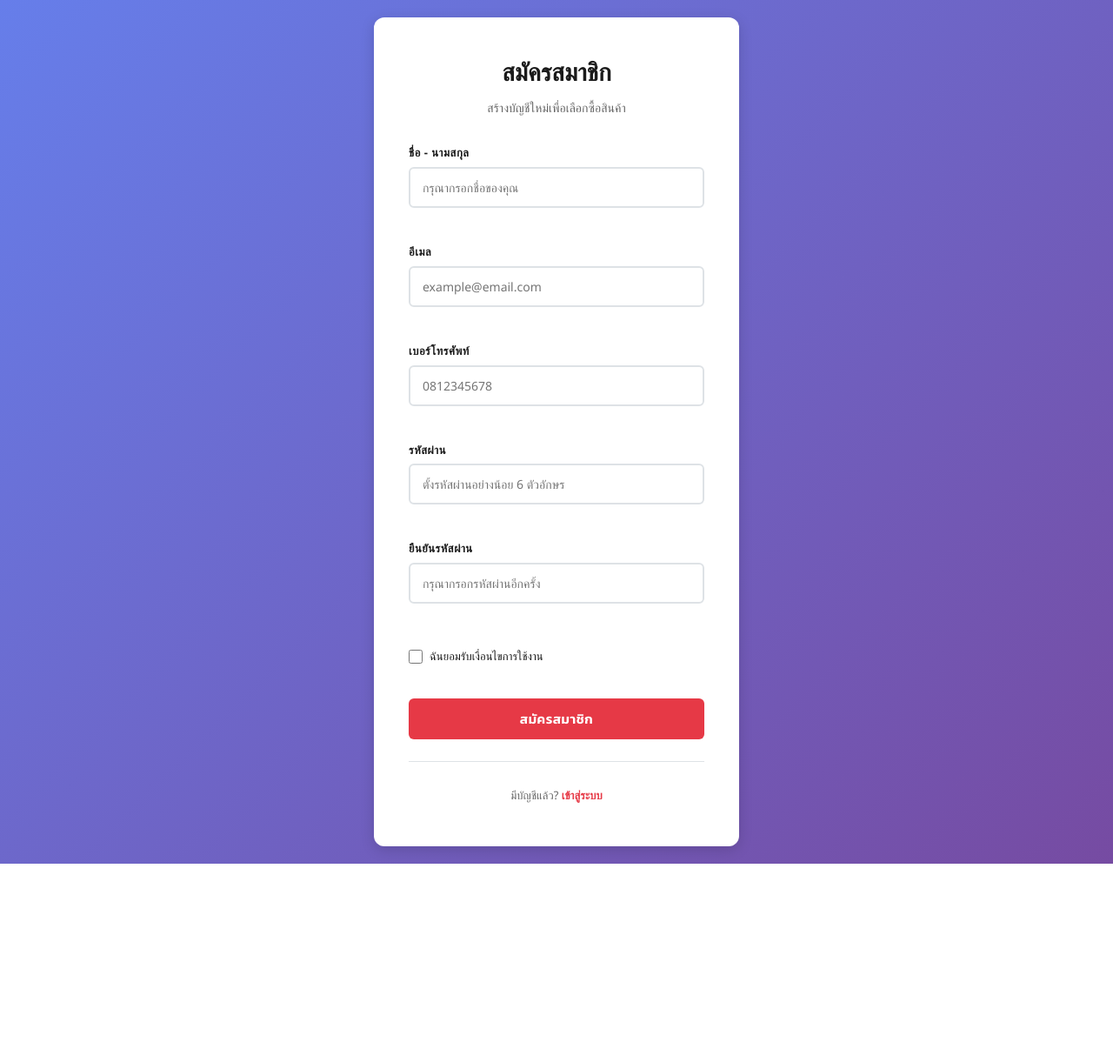
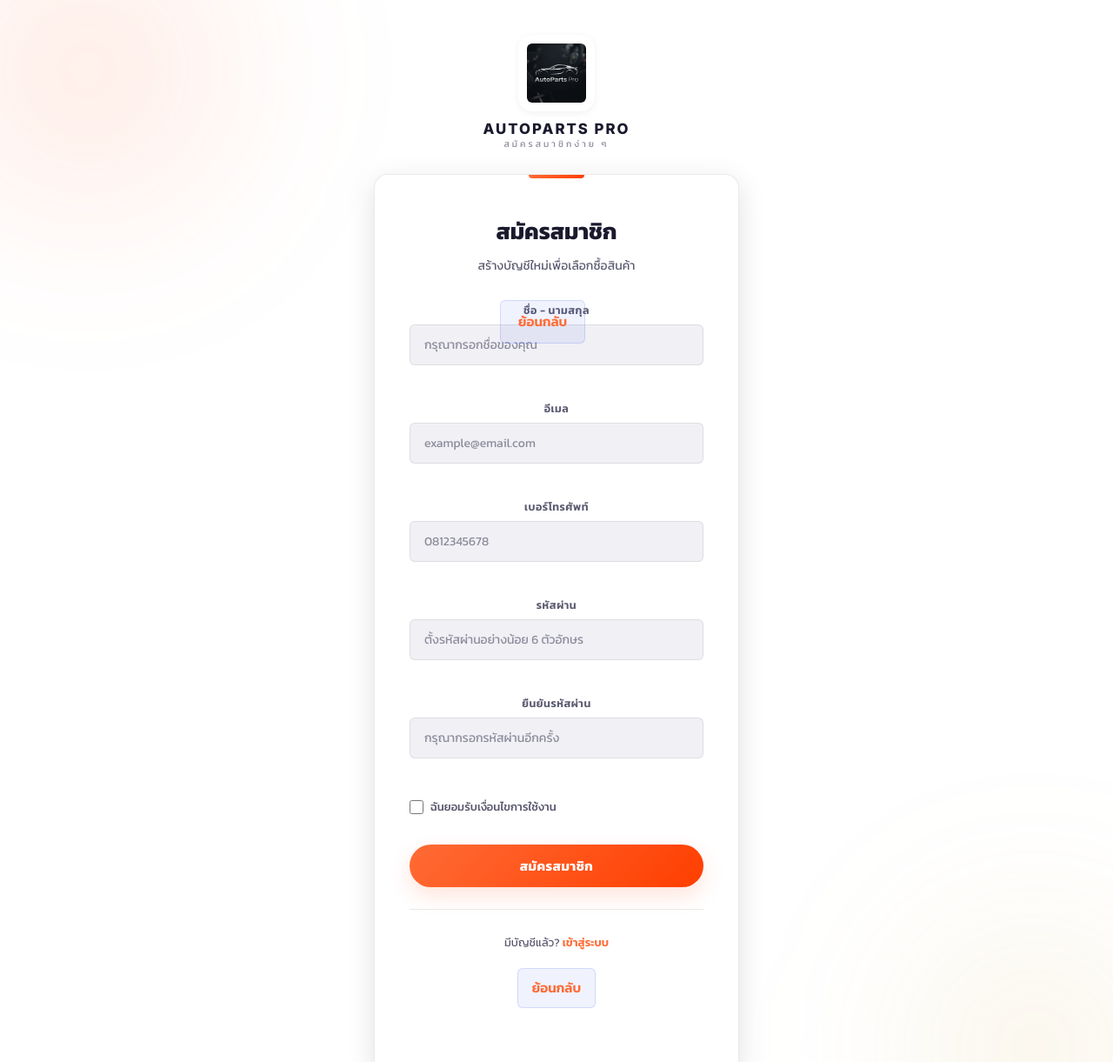
Before and after one commit to Nattapong7557/PJ_Car-Accessories, a website: page frontend/pages/register.html in a window 1280 px wide. Shown: the top 1221 px of the page at 87% size. Before the commit the page ends 993 px from the top, so only its background shows below. Drawn offline with Linux system fonts and the light colour scheme.

Commit message:
edit style login register

```diff
--- a/frontend/css/auth.css
+++ b/frontend/css/auth.css
@@ -1,42 +1,137 @@
 /* ============================================
    AutoParts Pro - Authentication Styles
+   Matches main site theme (styles.css design tokens)
    ============================================ */
 
-:root {
-  --primary-color: #e63946;
-  --secondary-color: #457b9d;
-  --success-color: #2a9d8f;
-  --danger-color: #e63946;
-  --warning-color: #f77f00;
-  --light-bg: #f8f9fa;
-  --border-color: #dee2e6;
-  --text-primary: #1a1a1a;
-  --text-secondary: #666666;
-  --shadow-light: 0 2px 8px rgba(0, 0, 0, 0.1);
-  --shadow-medium: 0 4px 16px rgba(0, 0, 0, 0.15);
+/* This file relies on the CSS variables already defined in styles.css
+   (--color-accent-primary, --font-thai, --radius-*, --shadow-*, etc.)
+   Load order in <head> must be: styles.css THEN auth.css            */
+
+/* ============================================
+   Auth Page
+   ============================================ */
+body.auth-page {
+  min-height: 100vh;
+  background: radial-gradient(circle at top left, rgba(99, 102, 241, 0.18), transparent 36%),
+              radial-gradient(circle at bottom right, rgba(249, 115, 22, 0.12), transparent 32%),
+              var(--color-bg-primary);
 }
 
 /* ============================================
-   Auth Container
+   Auth Container / Background
    ============================================ */
 .auth-container {
+  position: relative;
   min-height: 100vh;
   display: flex;
+  flex-direction: column;
   align-items: center;
   justify-content: center;
-  background: linear-gradient(135deg, #667eea 0%, #764ba2 100%);
-  padding: 20px;
-  font-family: 'Segoe UI', Tahoma, Geneva, Verdana, sans-serif;
+  padding: 40px 20px;
+  background: transparent;
+  font-family: var(--font-thai);
+  overflow: hidden;
 }
 
+/* Soft brand-colored glows in the background, echoing the hero banner */
+.auth-container::before,
+.auth-container::after {
+  content: '';
+  position: absolute;
+  border-radius: 50%;
+  filter: blur(90px);
+  z-index: 0;
+  pointer-events: none;
+}
+
+.auth-container::before {
+  width: 480px;
+  height: 480px;
+  top: -160px;
+  left: -140px;
+  background: radial-gradient(circle, rgba(255, 107, 53, 0.18), transparent 70%);
+}
+
+.auth-container::after {
+  width: 420px;
+  height: 420px;
+  bottom: -140px;
+  right: -120px;
+  background: radial-gradient(circle, rgba(212, 168, 67, 0.16), transparent 70%);
+}
+
+/* ============================================
+   Brand Lockup (logo above the card)
+   ============================================ */
+.auth-brand {
+  position: relative;
+  z-index: 1;
+  display: flex;
+  flex-direction: column;
+  align-items: center;
+  gap: 10px;
+  margin-bottom: 28px;
+}
+
+.auth-brand__logo {
+  width: 88px;
+  height: auto;
+  display: block;
+  object-fit: contain;
+  box-shadow: var(--shadow-sm);
+  border-radius: 16px;
+  background-color: white;
+  padding: 10px;
+}
+
+.auth-brand__text {
+  text-align: center;
+  line-height: 1.25;
+}
+
+.auth-brand__name {
+  font-family: var(--font-primary);
+  font-size: 1.05rem;
+  font-weight: 800;
+  letter-spacing: 2px;
+  text-transform: uppercase;
+  color: var(--color-text-primary);
+}
+
+.auth-brand__slogan {
+  font-size: 0.65rem;
+  letter-spacing: 3px;
+  text-transform: uppercase;
+  color: var(--color-text-muted);
+}
+
+/* ============================================
+   Auth Card
+   ============================================ */
 .auth-card {
-  background: white;
-  border-radius: 12px;
-  box-shadow: var(--shadow-medium);
-  padding: 40px;
+  position: relative;
+  z-index: 1;
+  background: var(--color-bg-card);
+  border: 1px solid var(--color-border);
+  border-radius: var(--radius-lg);
+  box-shadow: var(--shadow-lg);
+  padding: 44px 40px;
   width: 100%;
   max-width: 420px;
-  animation: slideUp 0.3s ease-out;
+  animation: slideUp 0.4s ease-out;
+}
+
+/* Thin gradient accent bar on top of the card */
+.auth-card::before {
+  content: '';
+  position: absolute;
+  top: 0;
+  left: 50%;
+  transform: translateX(-50%);
+  width: 64px;
+  height: 4px;
+  border-radius: 0 0 var(--radius-sm) var(--radius-sm);
+  background: var(--color-accent-gradient);
 }
 
 @keyframes slideUp {
@@ -59,15 +154,16 @@
 }
 
 .auth-header h1 {
-  font-size: 28px;
-  color: var(--text-primary);
+  font-family: var(--font-thai);
+  font-size: 26px;
+  color: var(--color-text-primary);
   margin: 0 0 8px 0;
   font-weight: 700;
 }
 
 .auth-header p {
   font-size: 14px;
-  color: var(--text-secondary);
+  color: var(--color-text-secondary);
   margin: 0;
 }
 
@@ -87,9 +183,9 @@
 }
 
 .form-group label {
-  font-size: 13px;
+  font-size: 12.5px;
   font-weight: 600;
-  color: var(--text-primary);
+  color: var(--color-text-secondary);
   text-transform: uppercase;
   letter-spacing: 0.5px;
 }
@@ -98,13 +194,18 @@
 .form-group input[type="email"],
 .form-group input[type="password"],
 .form-group input[type="tel"] {
-  padding: 12px 14px;
-  border: 2px solid var(--border-color);
-  border-radius: 6px;
+  padding: 12px 16px;
+  border: 1.5px solid var(--color-border);
+  border-radius: var(--radius-sm);
   font-size: 14px;
-  font-family: inherit;
-  transition: all 0.3s ease;
-  background-color: white;
+  font-family: var(--font-thai);
+  color: var(--color-text-primary);
+  background-color: var(--color-bg-input);
+  transition: border-color var(--transition-normal), box-shadow var(--transition-normal), background-color var(--transition-normal);
+}
+
+.form-group input::placeholder {
+  color: var(--color-text-muted);
 }
 
 .form-group input[type="text"]:focus,
@@ -112,15 +213,16 @@
 .form-group input[type="password"]:focus,
 .form-group input[type="tel"]:focus {
   outline: none;
-  border-color: var(--primary-color);
-  box-shadow: 0 0 0 3px rgba(230, 57, 70, 0.1);
+  border-color: var(--color-accent-primary);
+  background-color: var(--color-bg-card);
+  box-shadow: var(--shadow-glow);
 }
 
 .form-group input[type="text"]:invalid:not(:placeholder-shown),
 .form-group input[type="email"]:invalid:not(:placeholder-shown),
 .form-group input[type="password"]:invalid:not(:placeholder-shown),
 .form-group input[type="tel"]:invalid:not(:placeholder-shown) {
-  border-color: var(--danger-color);
+  border-color: var(--color-red);
 }
 
 /* ============================================
@@ -130,14 +232,14 @@
   flex-direction: row;
   align-items: center;
   gap: 8px;
-  margin: 10px 0;
+  margin: 6px 0;
 }
 
 .form-group.checkbox input[type="checkbox"] {
   width: 16px;
   height: 16px;
   cursor: pointer;
-  accent-color: var(--primary-color);
+  accent-color: var(--color-accent-primary);
 }
 
 .form-group.checkbox label {
@@ -145,6 +247,8 @@
   text-transform: none;
   letter-spacing: normal;
   font-weight: 500;
+  font-size: 13px;
+  color: var(--color-text-secondary);
   cursor: pointer;
   user-select: none;
 }
@@ -154,17 +258,17 @@
    ============================================ */
 .error-message {
   font-size: 12px;
-  color: var(--danger-color);
+  color: var(--color-red);
   min-height: 16px;
   animation: slideDown 0.2s ease-out;
 }
 
 .error-alert {
-  background-color: #ffe0e0;
-  border-left: 4px solid var(--danger-color);
+  background-color: #fdeceb;
+  border-left: 4px solid var(--color-red);
   color: #c41e3a;
   padding: 12px 14px;
-  border-radius: 4px;
+  border-radius: var(--radius-sm);
   font-size: 13px;
   display: none;
   animation: slideDown 0.2s ease-out;
@@ -178,11 +282,11 @@
    Success Alert
    ============================================ */
 .success-alert {
-  background-color: #e0f5f1;
-  border-left: 4px solid var(--success-color);
-  color: #00695c;
+  background-color: #e7f8f4;
+  border-left: 4px solid var(--color-green);
+  color: #0d7d6f;
   padding: 12px 14px;
-  border-radius: 4px;
+  border-radius: var(--radius-sm);
   font-size: 13px;
   display: none;
   animation: slideDown 0.2s ease-out;
@@ -207,21 +311,34 @@
    Button
    ============================================ */
 .btn-submit {
-  padding: 12px 20px;
+  padding: 13px 20px;
   font-size: 15px;
-  font-weight: 600;
+  font-weight: 700;
+  font-family: var(--font-thai);
   border: none;
-  border-radius: 6px;
+  border-radius: 999px;
   cursor: pointer;
-  transition: all 0.3s ease;
+  transition: all var(--transition-normal);
   display: flex;
   align-items: center;
   justify-content: center;
   gap: 8px;
-  margin-top: 10px;
-  text-transform: uppercase;
+  margin-top: 8px;
   letter-spacing: 0.5px;
   position: relative;
+  background: var(--color-accent-primary);
+  color: white;
+  box-shadow: 0 10px 25px rgba(255, 107, 53, 0.18);
+}
+
+.btn-submit:hover:not(:disabled) {
+  transform: translateY(-1px);
+  filter: brightness(1.05);
+}
+
+.btn-submit:focus-visible {
+  outline: 3px solid rgba(255, 107, 53, 0.25);
+  outline-offset: 2px;
 }
 
 .btn-submit:disabled {
@@ -261,30 +378,78 @@
   text-align: center;
   margin-top: 25px;
   padding-top: 20px;
-  border-top: 1px solid var(--border-color);
+  border-top: 1px solid var(--color-border);
 }
 
 .auth-footer p {
   margin: 8px 0;
   font-size: 13px;
-  color: var(--text-secondary);
+  color: var(--color-text-secondary);
+}
+
+.auth-back-link {
+  display: inline-flex;
+  align-items: center;
+  justify-content: center;
+  padding: 10px 16px;
+  margin-top: 10px;
+  background: rgba(67, 97, 238, 0.08);
+  color: var(--color-accent-primary);
+  border-radius: var(--radius-sm);
+  border: 1px solid rgba(67, 97, 238, 0.18);
+  font-size: 0.95rem;
+  font-weight: 600;
+  transition: background-color var(--transition-fast), color var(--transition-fast), transform var(--transition-fast);
+}
+
+.auth-back-link:hover {
+  background: rgba(67, 97, 238, 0.16);
+  transform: translateY(-1px);
+}
+
+.auth-back-button {
+  position: absolute;
+  top: 9rem;
+  left: 9rem;
+  display: inline-flex;
+  align-items: center;
+  justify-content: center;
+  padding: 12px 20px;
+  background: rgba(67, 97, 238, 0.08);
+  color: var(--color-accent-primary);
+  border-radius: var(--radius-sm);
+  border: 1px solid rgba(67, 97, 238, 0.18);
+  font-size: 0.95rem;
+  font-weight: 600;
+  transition: background-color var(--transition-fast), transform var(--transition-fast), box-shadow var(--transition-fast);
+  text-decoration: none;
+  z-index: 3;
+}
+
+.auth-back-button:hover {
+  background: rgb(245, 115, 8);
+  color: white;
+  border-color: rgb(238, 221, 207);
+  transform: translateY(-1px);
+  box-shadow: var(--shadow-sm);
 }
 
 .auth-footer a {
-  color: var(--primary-color);
+  color: var(--color-accent-primary);
   text-decoration: none;
   font-weight: 600;
-  transition: color 0.2s ease;
+  transition: color var(--transition-fast);
 }
 
 .auth-footer a:hover {
-  color: var(--secondary-color);
+  color: var(--color-red);
   text-decoration: underline;
 }
 
 .forgot-password {
-  color: var(--secondary-color);
+  color: var(--color-text-muted) !important;
   font-size: 12px;
+  font-weight: 500 !important;
 }
 
 /* ============================================
@@ -292,11 +457,11 @@
    ============================================ */
 @media (max-width: 480px) {
   .auth-card {
-    padding: 30px 20px;
+    padding: 32px 22px;
   }
 
   .auth-header h1 {
-    font-size: 24px;
+    font-size: 22px;
   }
 
   .auth-form {
@@ -314,18 +479,18 @@
 .btn {
   text-decoration: none;
   display: inline-block;
-  transition: all 0.3s ease;
+  transition: all var(--transition-normal);
 }
 
 .btn-primary {
-  background-color: var(--primary-color);
+  background: var(--color-accent-gradient);
   color: white;
 }
 
 .btn-primary:hover:not(:disabled) {
-  background-color: #d62828;
+  filter: brightness(1.08);
   transform: translateY(-2px);
-  box-shadow: 0 4px 12px rgba(230, 57, 70, 0.3);
+  box-shadow: var(--shadow-glow);
 }
 
 .btn-primary:active:not(:disabled) {
--- a/frontend/pages/register.html
+++ b/frontend/pages/register.html
@@ -9,7 +9,16 @@
 </head>
 <body>
   <div class="auth-container">
+    <a href="../index.html" class="auth-brand" style="text-decoration:none;">
+      <img src="../assets/images/logo.png" alt="AutoParts Pro" class="auth-brand__logo">
+      <div class="auth-brand__text">
+        <div class="auth-brand__name">AutoParts Pro</div>
+        <div class="auth-brand__slogan">สมัครสมาชิกง่าย ๆ</div>
+      </div>
+    </a>
     <div class="auth-card">
+      <a href="login.html" class="auth-back-button">ย้อนกลับ</a>
+      <div class="auth-header">
       <div class="auth-header">
         <h1>สมัครสมาชิก</h1>
         <p>สร้างบัญชีใหม่เพื่อเลือกซื้อสินค้า</p>
@@ -91,6 +100,7 @@
 
       <div class="auth-footer">
         <p>มีบัญชีแล้ว? <a href="login.html">เข้าสู่ระบบ</a></p>
+        <p><a href="login.html" class="auth-back-link">ย้อนกลับ</a></p>
       </div>
     </div>
   </div>
```
Also changed, not shown: frontend/pages/login.html (+9 -2 lines), package.json (added, +10 -0 lines), 1 other file.
